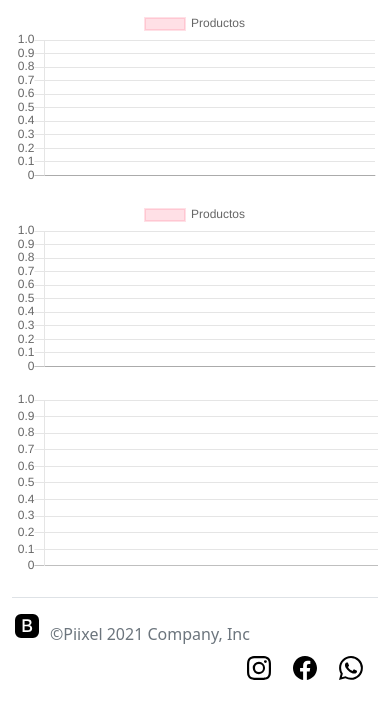
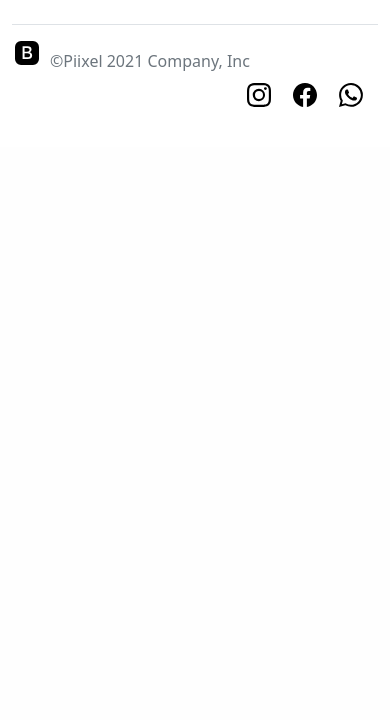
Before and after one commit to alenbm-coder/piixel, a PHP site: page / in a window 390 px wide. Shown: the part 1253-1973 px from the top of the page. After the commit the page ends 1360 px from the top, so only its background shows below. Run offline with PHP 8.4, Linux system fonts and the light colour scheme; data that the repository does not hold is empty; some libraries are stand-ins or nearby versions.

Commit message:
actualizacion1

```diff
--- a/Piixel/Piixel/index.php
+++ b/Piixel/Piixel/index.php
@@ -122,28 +122,6 @@
             </div>
             </div>
 
-          <div class="row mt-2">
-
-            <div class="col-md-12">
-              <canvas id="graficoBar"></canvas>
-            </div>
-          </div>
-
-          <div class="row mt-2">
-            <div class="col-md-12">
-              <canvas id="graficoLine"></canvas>
-            </div>
-            </div>
-
-          <div class="row mt-2">
-            <div class="col-md-12">
-
-              <canvas id="graficoDoughnut"></canvas>
-
-            </div>
-          </div>
-
-
         </div>
 
 
--- a/Piixel/Piixel/paginas/Inicio_sesion/Validacion__login.php
+++ b/Piixel/Piixel/paginas/Inicio_sesion/Validacion__login.php
@@ -173,6 +173,8 @@ if(isset($_GET['cerrar_sesion'])) {
 
 
 
+
+
   <!-- Pie de pagina -->
 
   <div class="container">
```
